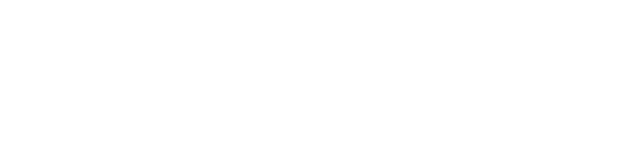
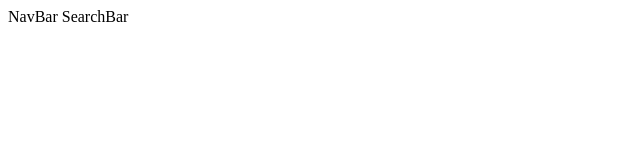
Before and after one commit to danooki/WD64-GroupPokedex, a plain HTML site: page pokedex.html in a window 1280 px wide. Shown: the whole page, without its empty margins (0-640 px from the left). Drawn offline with Linux system fonts and the light colour scheme.

Commit message:
no changes from mine

```diff
--- a/pokedex.html
+++ b/pokedex.html
@@ -5,9 +5,12 @@
     <meta charset="UTF-8" />
     <title>Pokedex</title>
     <script src="pokedex.js"></script>
+
 </head>
 
 <body>
+    <navBar>NavBar</navBar>
+    <searchBar>SearchBar</searchBar>
 
 </body>
 
```
